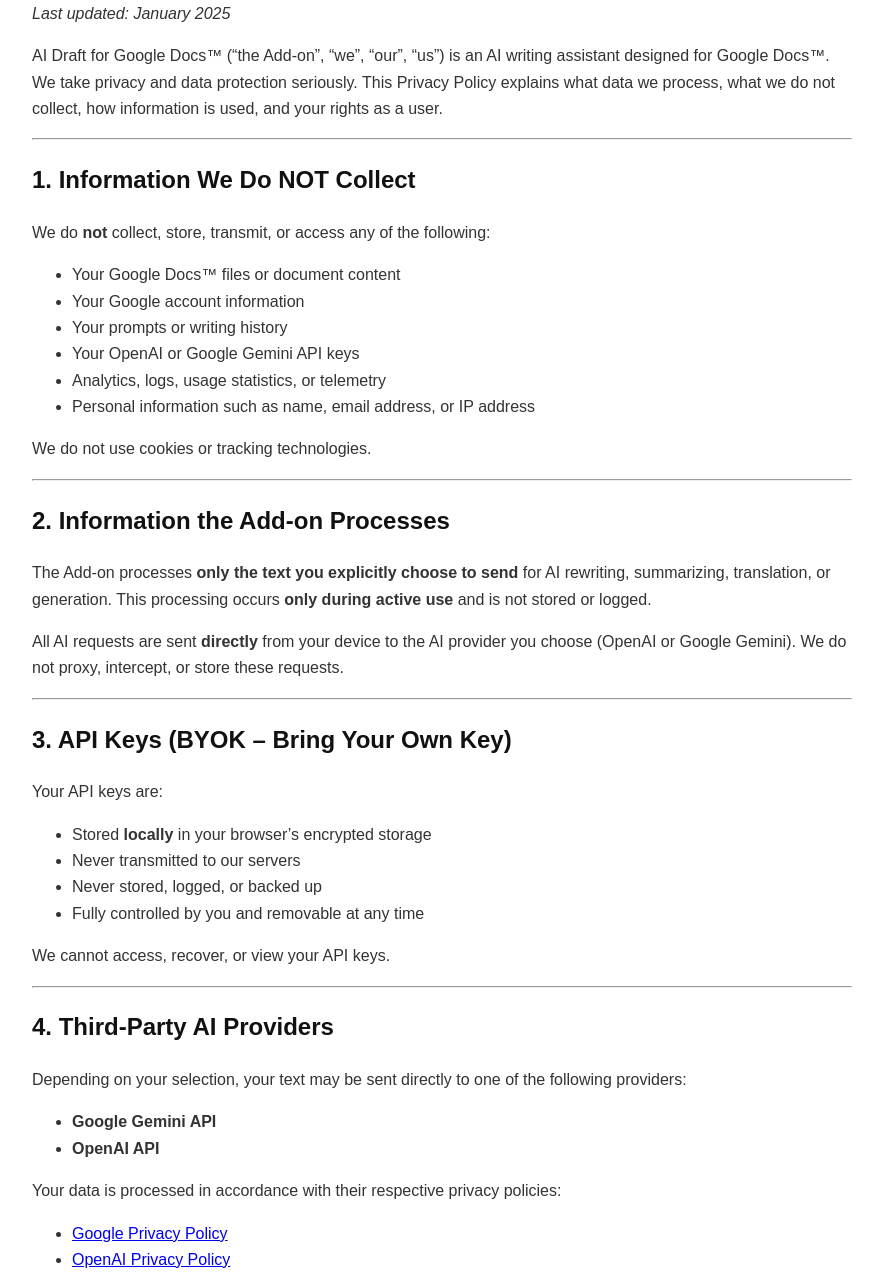
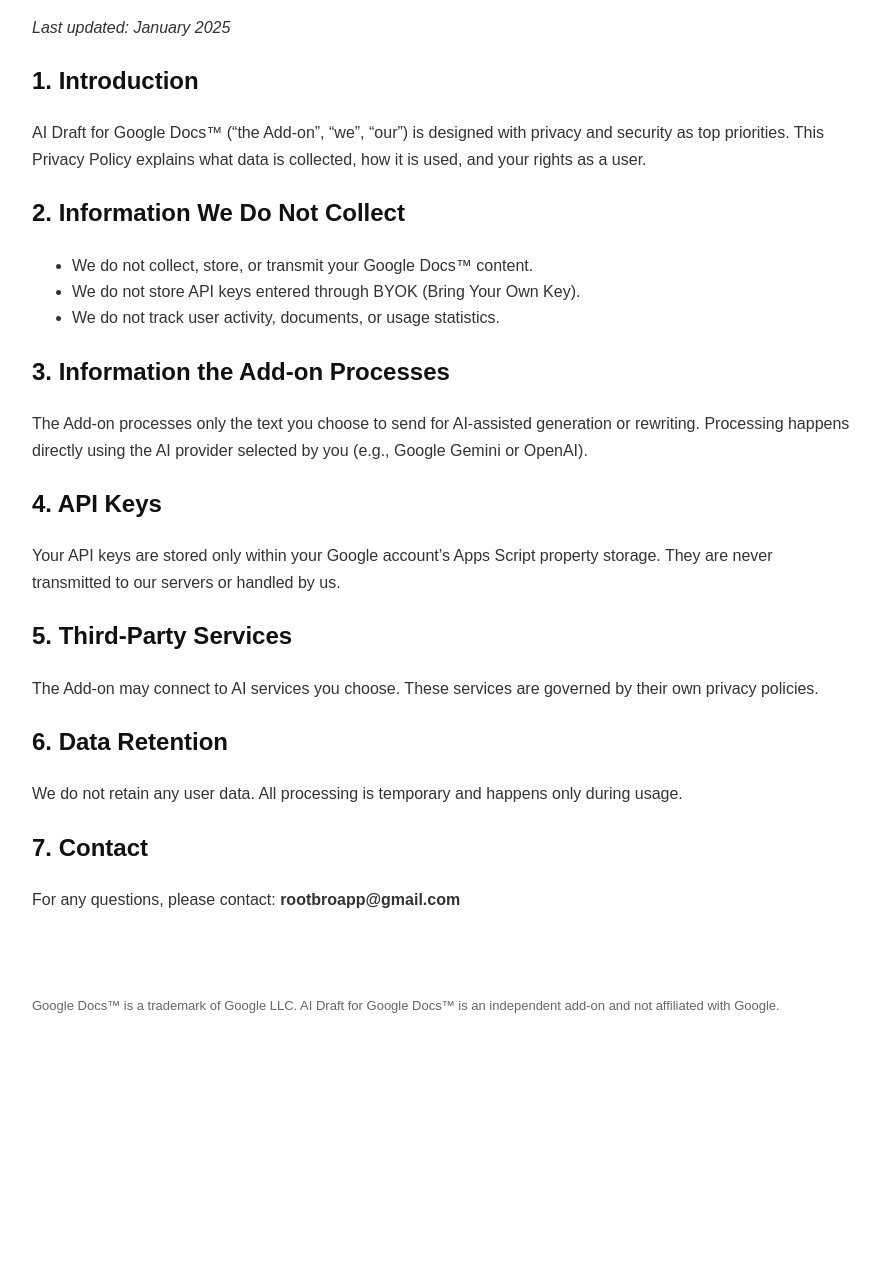
Before and after one commit to drrootBro/ai-office, a plain HTML site: page docs-ai/privacy.html in a window 1280 px wide. Shown: the part 183-1469 px from the top of the page, without its empty margins (198-1081 px from the left). After the commit the page ends 1240 px from the top, so only its background shows below. Drawn offline with Linux system fonts and the light colour scheme.

Commit message:
Update privacy.html

```diff
--- a/docs-ai/privacy.html
+++ b/docs-ai/privacy.html
@@ -2,139 +2,76 @@
 <html lang="en">
 <head>
   <meta charset="UTF-8" />
-<meta name="viewport" content="width=device-width, initial-scale=1.0" />
   <title>AI Draft for Google Docs™ – Privacy Policy</title>
+  <meta name="viewport" content="width=device-width, initial-scale=1" />
   <style>
-  body { font-family: Arial, sans-serif; max-width: 820px; margin: 40px auto; line-height: 1.65; color: #333; }
+    body {
+      font-family: Arial, sans-serif;
+      max-width: 820px;
+      margin: 40px auto;
+      line-height: 1.65;
+      color: #333;
+      padding: 0 16px;
+    }
     h1, h2 { color: #111; }
+    nav a { margin-right: 18px; color: #2563eb; text-decoration: none; }
+    nav a:hover { text-decoration: underline; }
   </style>
 </head>
+
 <body>
-<!-- NAVIGATION -->
-<nav style="padding: 12px 0; background: #fafafa; border-bottom: 1px solid #eee;">
-  <div style="max-width: 820px; margin: 0 auto; font-size: 14px;">
-    <a href="/docs-ai/" style="margin-right: 16px;">Home</a>
-    <a href="/docs-ai/support.html" style="margin-right: 16px;">Support</a>
-    <a href="/docs-ai/privacy.html" style="margin-right: 16px;">Privacy</a>
-    <a href="/docs-ai/terms.html" style="margin-right: 16px;">Terms</a>
-  </div>
+
+  <!-- Global Navigation -->
+  <nav style="padding: 12px 0; background: #fafafa; border-bottom: 1px solid #eee; margin-bottom: 32px;">
+    <a href="/docs-ai/">Home</a>
+    <a href="/docs-ai/support.html">Support</a>
+    <a href="/docs-ai/privacy.html">Privacy</a>
+    <a href="/docs-ai/terms.html">Terms</a>
+    <a href="/docs-ai/postinstall.html">Guide</a>
   </nav>
 
-<!-- PAGE CONTENT -->
   <h1>Privacy Policy</h1>
   <p><em>Last updated: January 2025</em></p>
 
+  <h2>1. Introduction</h2>
   <p>
-AI Draft for Google Docs™ (“the Add-on”, “we”, “our”, “us”) is an AI writing assistant designed for Google Docs™.
-We take privacy and data protection seriously. This Privacy Policy explains what data we process, what we do not collect,
-how information is used, and your rights as a user.
+    AI Draft for Google Docs™ (“the Add-on”, “we”, “our”) is designed with privacy and security as top priorities.
+    This Privacy Policy explains what data is collected, how it is used, and your rights as a user.
   </p>
 
-<hr/>
+  <h2>2. Information We Do Not Collect</h2>
+  <ul>
+    <li>We do not collect, store, or transmit your Google Docs™ content.</li>
+    <li>We do not store API keys entered through BYOK (Bring Your Own Key).</li>
+    <li>We do not track user activity, documents, or usage statistics.</li>
+  </ul>
 
-<h2>1. Information We Do NOT Collect</h2>
-<p>We do <strong>not</strong> collect, store, transmit, or access any of the following:</p>
-<ul>
-  <li>Your Google Docs™ files or document content</li>
-  <li>Your Google account information</li>
-  <li>Your prompts or writing history</li>
-  <li>Your OpenAI or Google Gemini API keys</li>
-  <li>Analytics, logs, usage statistics, or telemetry</li>
-  <li>Personal information such as name, email address, or IP address</li>
-</ul>
-<p>We do not use cookies or tracking technologies.</p>
-
-<hr/>
-
-<h2>2. Information the Add-on Processes</h2>
+  <h2>3. Information the Add-on Processes</h2>
   <p>
-The Add-on processes <strong>only the text you explicitly choose to send</strong> for AI rewriting, summarizing, translation,
-or generation. This processing occurs <strong>only during active use</strong> and is not stored or logged.
-</p>
-<p>
-All AI requests are sent <strong>directly</strong> from your device to the AI provider you choose (OpenAI or Google Gemini).
-We do not proxy, intercept, or store these requests.
+    The Add-on processes only the text you choose to send for AI-assisted generation or rewriting.
+    Processing happens directly using the AI provider selected by you (e.g., Google Gemini or OpenAI).
   </p>
 
-<hr/>
-
-<h2>3. API Keys (BYOK – Bring Your Own Key)</h2>
-<p>Your API keys are:</p>
-<ul>
-  <li>Stored <strong>locally</strong> in your browser’s encrypted storage</li>
-  <li>Never transmitted to our servers</li>
-  <li>Never stored, logged, or backed up</li>
-  <li>Fully controlled by you and removable at any time</li>
-</ul>
-<p>We cannot access, recover, or view your API keys.</p>
-
-<hr/>
-
-<h2>4. Third-Party AI Providers</h2>
+  <h2>4. API Keys</h2>
   <p>
-Depending on your selection, your text may be sent directly to one of the following providers:
+    Your API keys are stored only within your Google account’s Apps Script property storage.
+    They are never transmitted to our servers or handled by us.
   </p>
 
-<ul>
-  <li><strong>Google Gemini API</strong></li>
-  <li><strong>OpenAI API</strong></li>
-</ul>
+  <h2>5. Third-Party Services</h2>
+  <p>The Add-on may connect to AI services you choose. These services are governed by their own privacy policies.</p>
 
-<p>Your data is processed in accordance with their respective privacy policies:</p>
+  <h2>6. Data Retention</h2>
+  <p>We do not retain any user data. All processing is temporary and happens only during usage.</p>
 
-<ul>
-  <li><a href="https://policies.google.com/privacy" target="_blank">Google Privacy Policy</a></li>
-  <li><a href="https://openai.com/policies/privacy-policy" target="_blank">OpenAI Privacy Policy</a></li>
-</ul>
+  <h2>7. Contact</h2>
+  <p>For any questions, please contact: <strong>rootbroapp@gmail.com</strong></p>
 
-<hr/>
-
-<h2>5. Data Retention</h2>
-<p>
-We do <strong>not</strong> retain any data. All processing is temporary and occurs only when you use the Add-on.
-No data is stored on our servers, and no backups or logs are created.
+  <br><br>
+  <p style="font-size: 13px; color: #666;">
+    Google Docs™ is a trademark of Google LLC.
+    AI Draft for Google Docs™ is an independent add-on and not affiliated with Google.
   </p>
-
-<hr/>
-
-<h2>6. Children’s Privacy</h2>
-<p>
-AI Draft for Google Docs™ does not target and does not knowingly collect personal data from children under 13.
-Since no user data is collected, no personal information of children is stored or retained.
-</p>
-
-<hr/>
-
-<h2>7. Security</h2>
-<p>
-Although we do not store data, we ensure industry-standard security measures:
-</p>
-
-<ul>
-  <li>All external requests use HTTPS encryption</li>
-  <li>No data is transmitted to servers other than the AI provider selected by the user</li>
-  <li>No additional or unnecessary OAuth scopes are used</li>
-  <li>No data is ever used for advertising or profiling</li>
-</ul>
-
-<p>
-The Add-on complies with Google API Services User Data Policy, including the Limited Use requirements.
-</p>
-
-<hr/>
-
-<h2>8. Changes to This Policy</h2>
-<p>
-We may update this Privacy Policy from time to time. Updates will be posted on this page with a revised “Last updated” date.
-</p>
-
-<hr/>
-
-<h2>9. Contact</h2>
-<p>For questions regarding privacy or data usage, you may contact us at:</p>
-
-<p><strong>Email:</strong> support@rootbro.com</p>
-<p><strong>Support Page:</strong> <a href="https://rootbro.com/docs-ai/" target="_blank">https://rootbro.com/docs-ai/</a></p>
 
 </body>
 </html>
```
Lines whose indentation alone changed are shown as unchanged.
